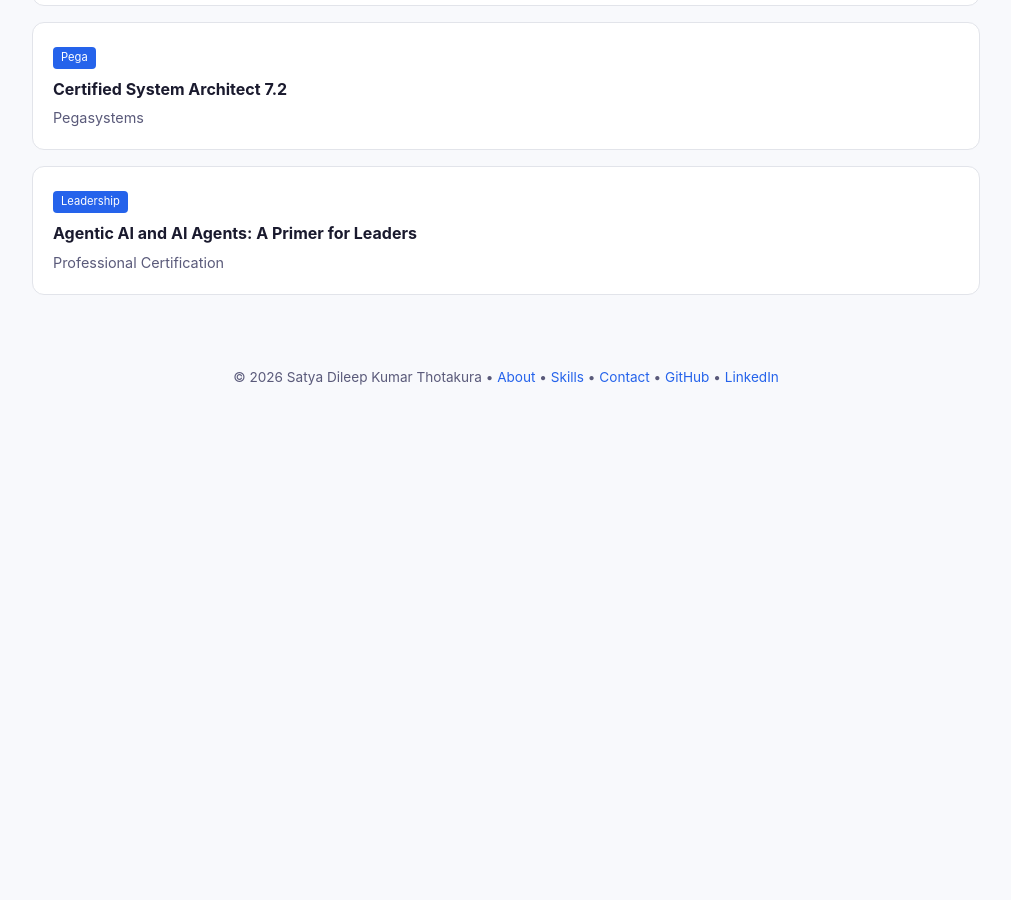
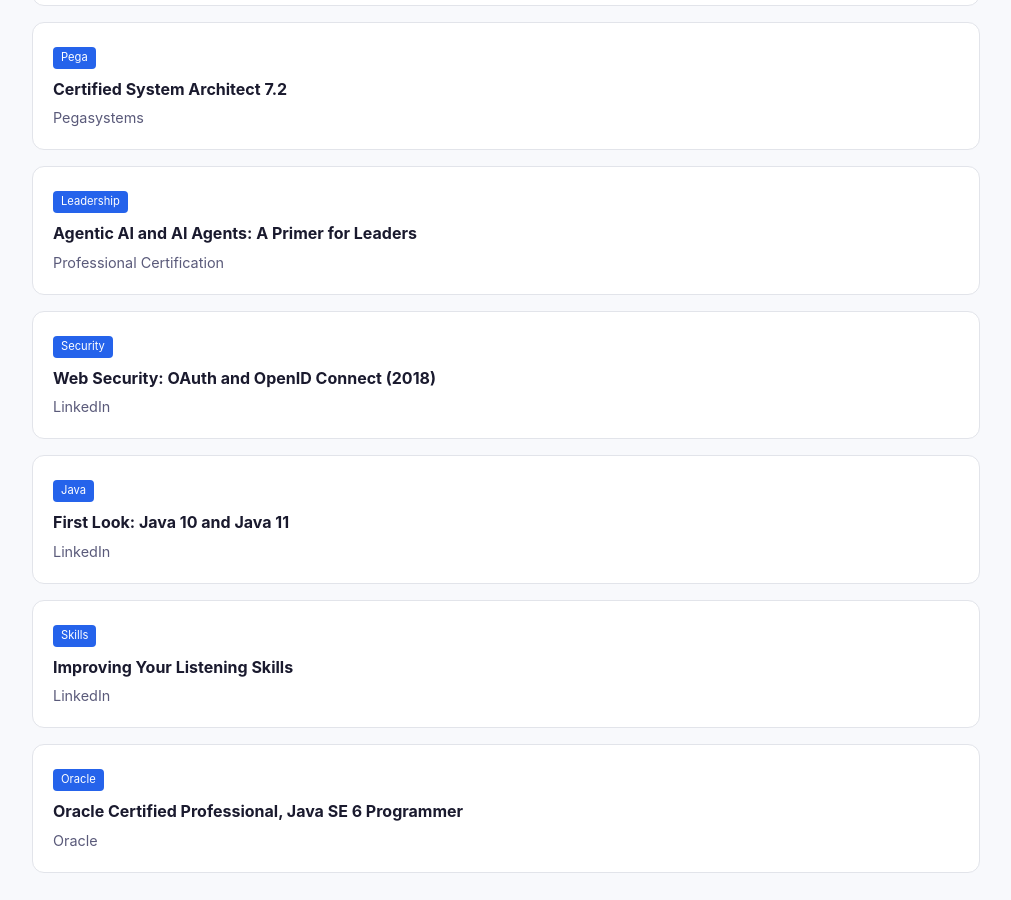
Before and after one commit to SatyaDileep/SatyaDileep.github.io, a Jekyll site: the page built from skills.md, in a window 1280 px wide and 900 px high, scrolled down 1130 px. Shown: the whole window, without its empty margins (134-1145 px from the left). Built offline with Jekyll 4.4.1, drawn with Linux system fonts in a browser that asks for light colours; before the commit the page ends 1535 px from its top, so only the background shows below that.

Commit message:
Improve career and certification documentation

```diff
--- a/skills.md
+++ b/skills.md
@@ -107,4 +107,27 @@ title: Skills
     <h3>Agentic AI and AI Agents: A Primer for Leaders</h3>
     <p>Professional Certification</p>
   </div>
+  <div class="cert-card">
+    <span class="cert-badge">Security</span>
+    <h3>Web Security: OAuth and OpenID Connect (2018)</h3>
+    <p>LinkedIn</p>
+  </div>
+
+  <div class="cert-card">
+    <span class="cert-badge">Java</span>
+    <h3>First Look: Java 10 and Java 11</h3>
+    <p>LinkedIn</p>
+  </div>
+
+  <div class="cert-card">
+    <span class="cert-badge">Skills</span>
+    <h3>Improving Your Listening Skills</h3>
+    <p>LinkedIn</p>
+  </div>
+
+  <div class="cert-card">
+    <span class="cert-badge">Oracle</span>
+    <h3>Oracle Certified Professional, Java SE 6 Programmer</h3>
+    <p>Oracle</p>
+  </div>
 </section>
```
Also changed, not shown: about.md (+1 -1 lines).
